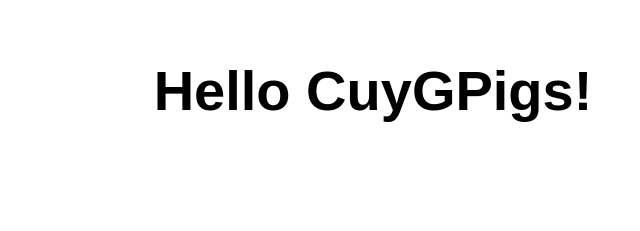
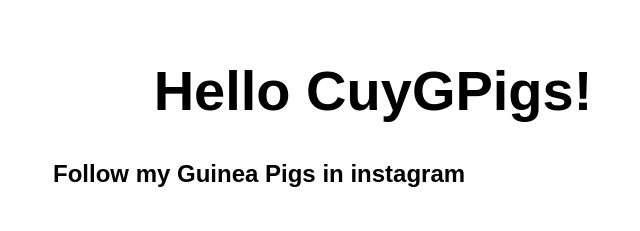
Before and after one commit to MaryEstela/my-first-app-eal, a website: page src/index.html in a window 1280 px wide. Shown: the whole page, without its empty margins (267-907 px from the left). Drawn offline with Linux system fonts and the light colour scheme.

Commit message:
//h2 instagram follow

```diff
--- a/src/index.html
+++ b/src/index.html
@@ -11,6 +11,7 @@
 <body>
   <main>
     <h1>Hello CuyGPigs!</h1>
+    <h2>Follow my Guinea Pigs in instagram</h2>
   </main>
 </body>
 
```
